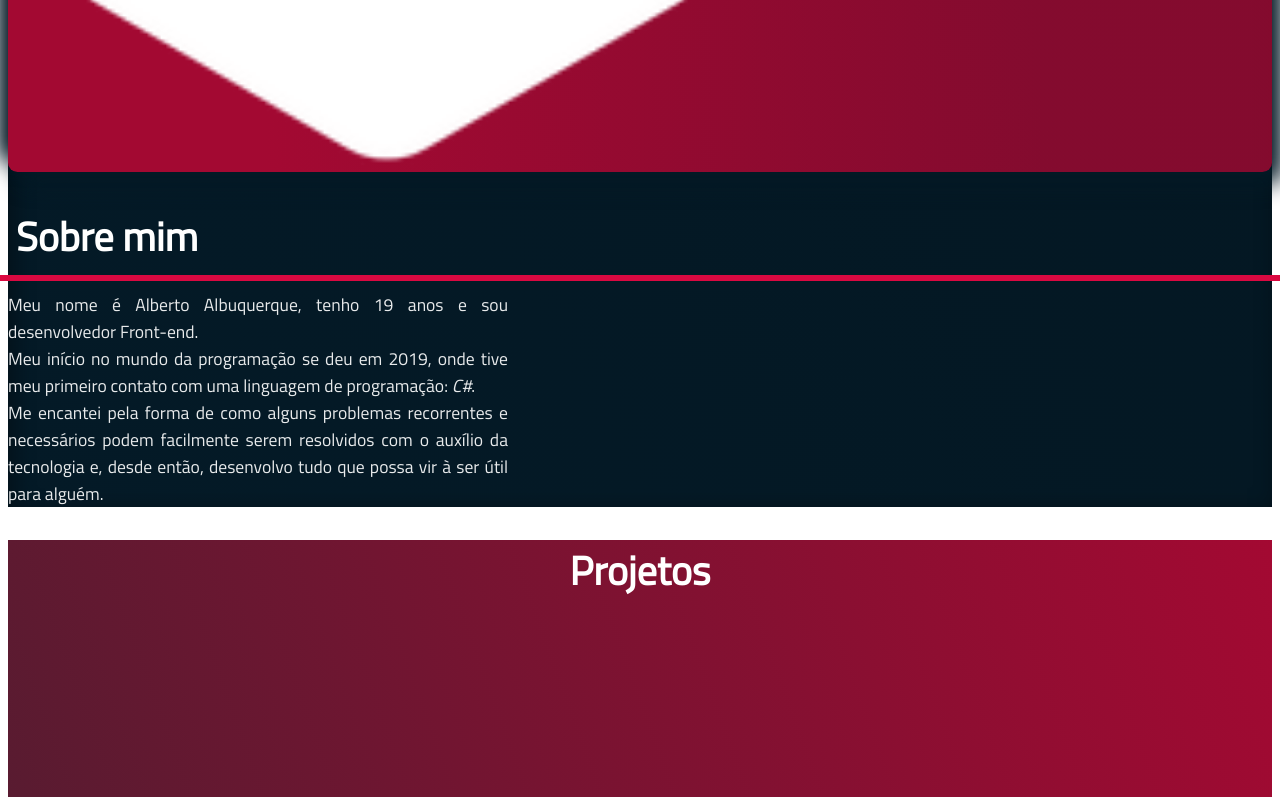
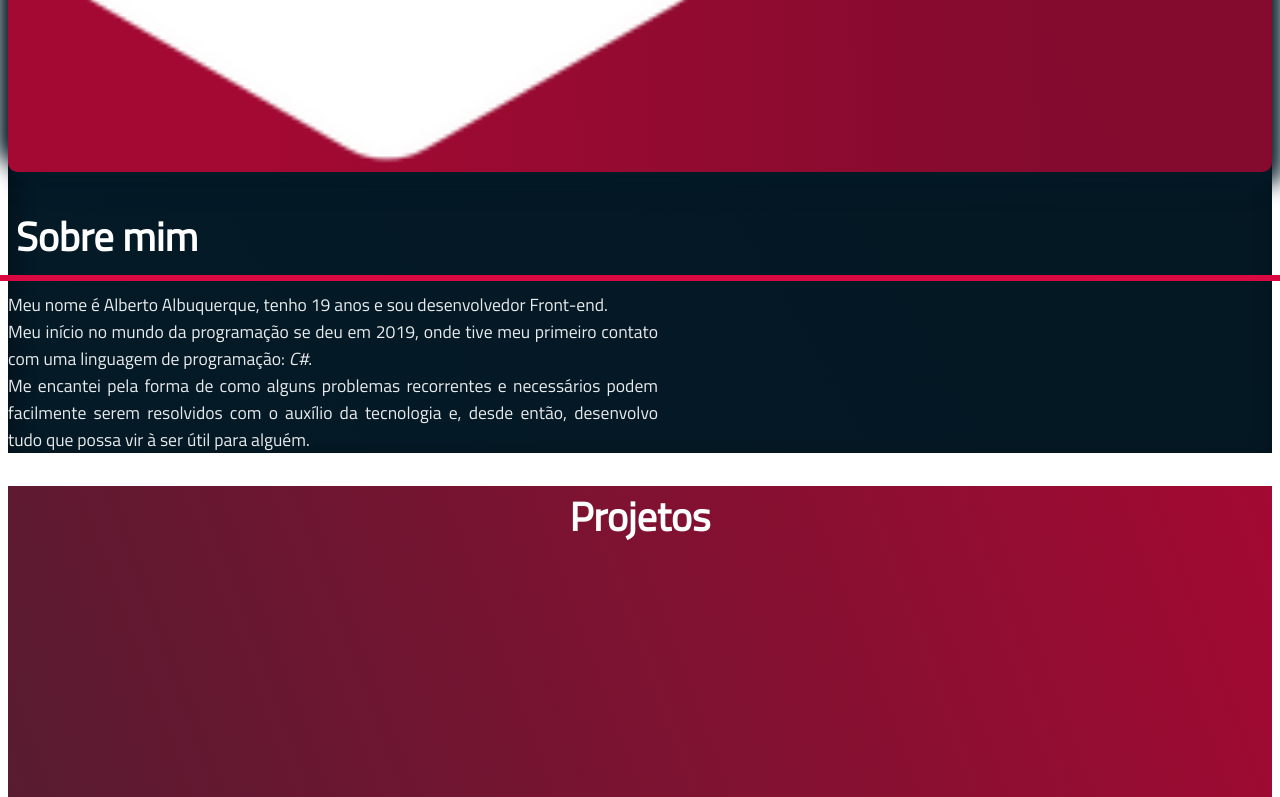
Before and after one commit to allbertuu/portfolio, a React (Create React App) app: page / in a window 1280 px wide. Shown: the part 1401-2198 px from the top of the page. Built offline with nearby package versions, Linux system fonts and the light colour scheme.

Commit message:
refactor(restructuring)

```diff
--- a/src/App.scss
+++ b/src/App.scss
@@ -32,23 +32,22 @@ body {
   :first-child {
     @apply flex flex-col items-center justify-center gap-6;
 
-    div {
+    > div {
       @apply flex flex-col gap-1 items-center lg:items-start;
 
-      .item_1 {
+      h3 {
         @include animationText(0.2s, scaleUpMedium);
       }
-      .item_2 {
+      h1 {
         @include animationText(2.2s, scaleUpSmall);
       }
-      .item_3 {
+      h2 {
         @include animationText(4s, scaleUpMedium);
       }
     }
 
     button {
       max-width: fit-content;
-      font-size: 1rem;
     }
   }
 
@@ -63,8 +62,7 @@ body {
   background: $secondary-bg;
   box-shadow: inset 5px 5px 20px 3px $shadow-dark;
 
-  @apply grid grid-cols-1 md:grid-cols-2 items-center justify-items-center
-  gap-12 md:gap-10 lg:gap-0
+  @apply gap-12 md:gap-10 lg:gap-0
   py-20 lg:py-32;
 
   user-select: text;
@@ -87,7 +85,7 @@ body {
 
     h1 {
       margin-bottom: 1.5rem;
-      padding-left: 0.5rem;
+      padding-left: .5rem;
 
       &::after {
         content: "";
@@ -96,14 +94,13 @@ body {
         left: 0;
         display: block;
         width: 100%;
-        height: 0.4rem;
-        margin-top: 0.5rem;
+        height: .4rem;
+        margin-top: .5rem;
       }
     }
     p {
-      max-width: 500px;
+      max-width: 650px;
       text-align: justify;
-      @apply text-base lg:text-lg;
       color: $white-text;
     }
   }
@@ -112,7 +109,7 @@ body {
 // Projects
 #s_projects {
   background: $primary-bg;
-  @apply pt-20 pb-32 flex flex-col gap-16;
+  @apply flex flex-col gap-16;
 
   h1 {
     color: white;
--- a/src/assets/sass/layout.scss
+++ b/src/assets/sass/layout.scss
@@ -13,3 +13,11 @@ footer {
     gap-4;
   height: 100vh;
 }
+
+#s_aboutMe {
+  @apply grid grid-cols-1 md:grid-cols-2 items-center justify-items-center;
+}
+
+#s_projects {
+  @apply pt-20 pb-32;
+}
```
